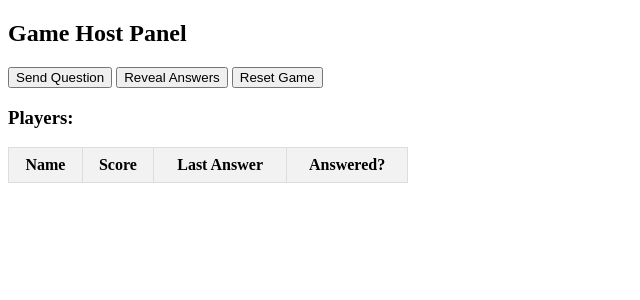
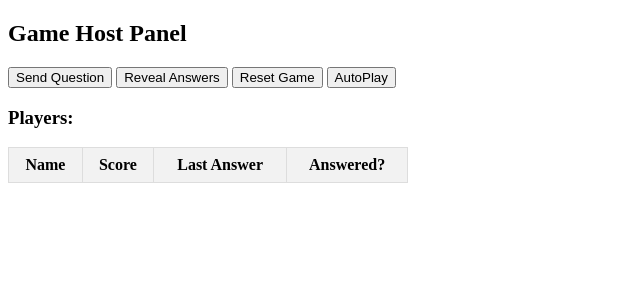
Before and after one commit to Sedatekinci4/quiz_game, a Flask app: page /host in a window 1280 px wide. Shown: the top 300 px of the page, without its empty margins (0-640 px from the left). Run offline with Flask 3, Linux system fonts and the light colour scheme; lists and menus that the app fills with data are empty; some libraries are stand-ins or nearby versions.

Commit message:
added autoplay

```diff
--- a/templates/host.html
+++ b/templates/host.html
@@ -31,6 +31,7 @@
     <button onclick="sendQuestion()">Send Question</button>
     <button onclick="revealAnswers()">Reveal Answers</button>
     <button onclick="resetGame()">Reset Game</button>
+    <button onclick="autoPlay()">AutoPlay</button>
 
     <h3>Players:</h3>
     <table>
@@ -48,6 +49,7 @@
 
     <script>
         const socket = io();
+        let autoPlaying = false;
 
         function sendQuestion() {
             socket.emit('send_question');
@@ -59,7 +61,31 @@
 
         function resetGame() {
             if (confirm("Are you sure you want to reset the game?")) {
-        socket.emit('reset_game');
+                socket.emit('reset_game');
+                autoPlaying = false; // Stop autoplay if active
+            }
+        }
+
+        function sleep(ms) {
+            return new Promise(resolve => setTimeout(resolve, ms));
+        }
+
+        async function autoPlay() {
+            if (autoPlaying) {
+                autoPlaying = false;
+                alert("AutoPlay stopped.");
+                return;
+            }
+
+            autoPlaying = true;
+            while (autoPlaying) {
+                socket.emit('send_question');
+                await sleep(10000); // wait for 10 seconds
+                socket.emit('reveal_answers');
+                await sleep(1000);  // short pause between questions
+
+                // Optional: listen for event from server if there are no more questions
+                // For now, this will continue forever unless stopped manually
             }
         }
 
```
